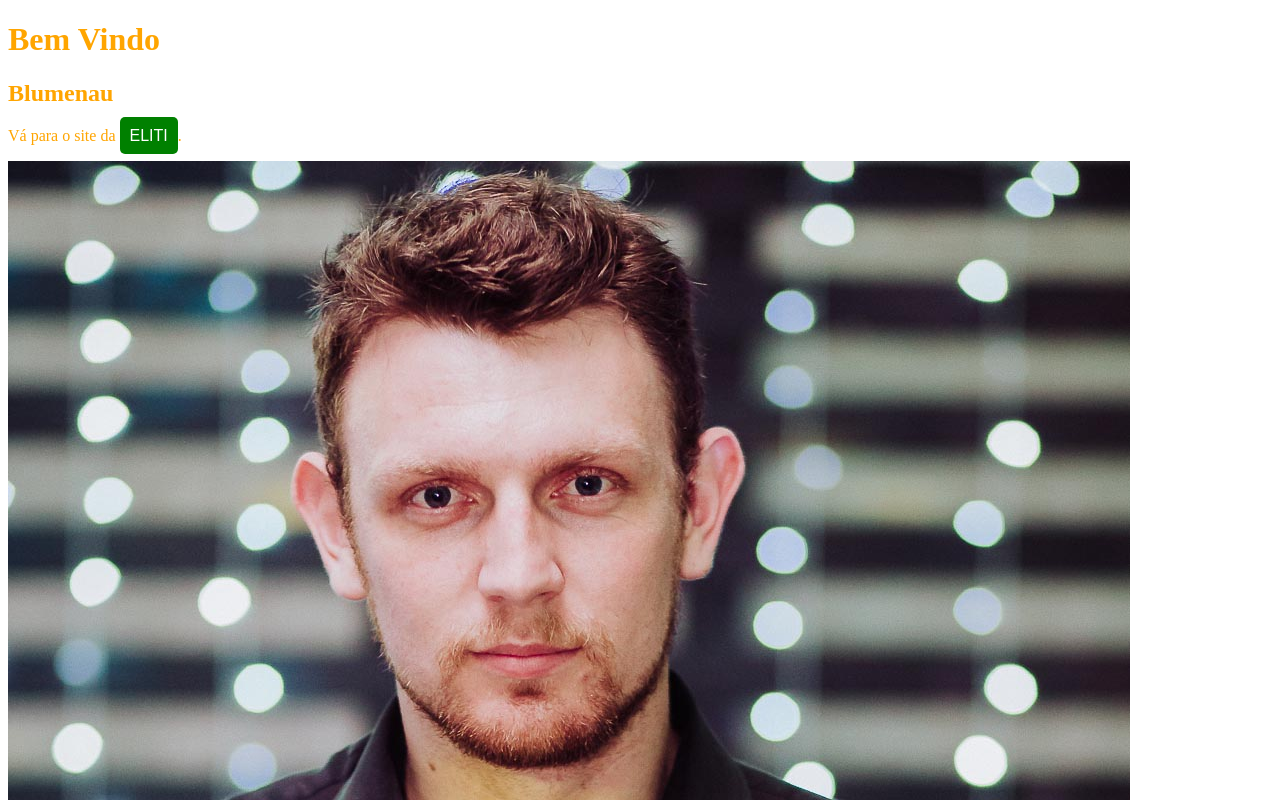
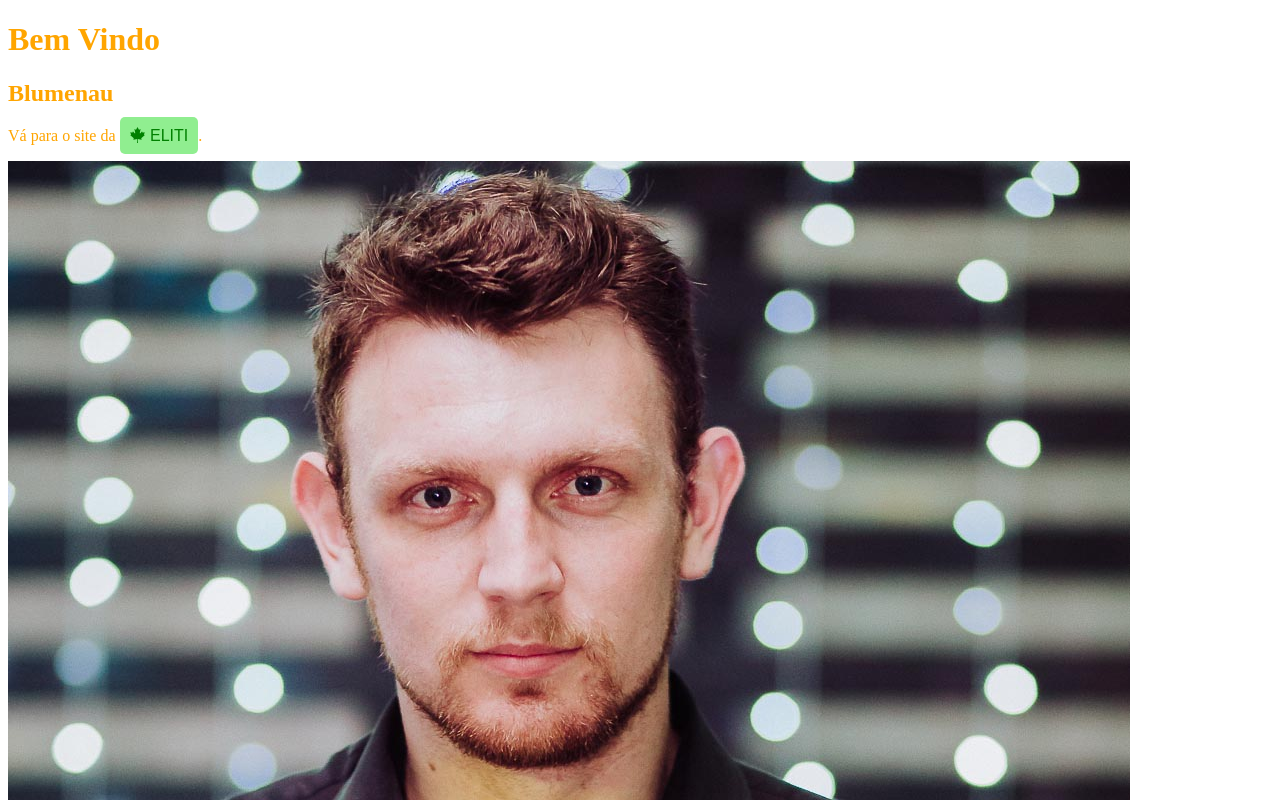
Before and after one commit to Erisonbnu/hello-world, a plain HTML site: page site.html in a window 1280 px wide. In both pictures the pointer is over the link "ELITI". Shown: the top 800 px of the page. Drawn offline with Linux system fonts and the light colour scheme.

Commit message:
Botão com ícone de folha suspeita

```diff
--- a/site.html
+++ b/site.html
@@ -18,13 +18,19 @@
       font-family: Arial;
       border-radius: 5px;
     }
+
+    a:hover {
+      background: lightgreen;
+      color: green;
+    }
   </style>
 </head>
 
 <body>
+
   <h1>Bem Vindo</h1>
   <h2>Blumenau</h2>
-  <p>Vá para o site da <a href="https://www.eliti.com.br/">Eliti</a>.</p>
+  <p>Vá para o site da <a href="https://www.eliti.com.br/"><i class="fab fa-canadian-maple-leaf"></i> Eliti</a>.</p>
   <img src="erison.jpg" alt="foto de um cara bonito">
 </body>
 
```
